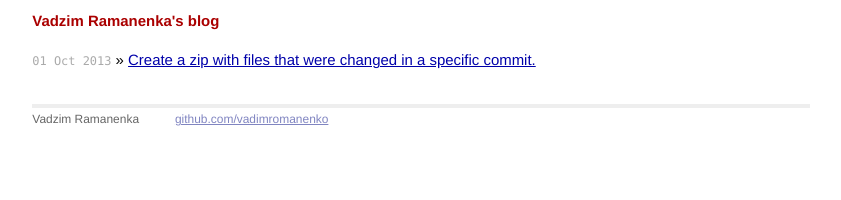
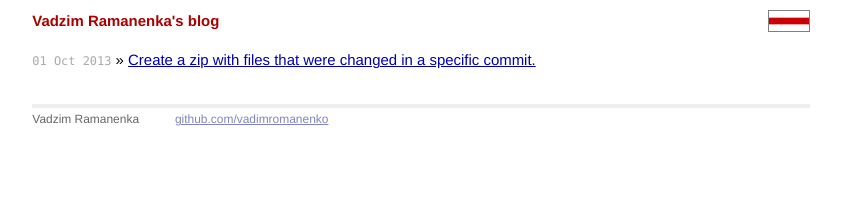
Before and after one commit to ramanenka/ramanenka.github.io, a Jekyll site: the page built from index.html, in a window 1280 px wide. Shown: the top 200 px of the page, without its empty margins (219-1060 px from the left). Built offline with Jekyll 4.4.1, drawn with Linux system fonts in a browser that asks for light colours; Markdown is read by kramdown in place of the engine named in the settings.

Commit message:
Add flag

```diff
--- a/_layouts/default.html
+++ b/_layouts/default.html
@@ -18,6 +18,10 @@
         <div class="site">
           <div class="header">
             <h1 class="title"><a href="/">{{ site.name }}</a></h1>
+            <a target="_blank" href="http://en.wikipedia.org/wiki/Konstanty_Kalinowski">
+                <img class="sciah" src="{{ site.url }}/images/bchb.png"/>
+            </a>
+            <div style="clear:both;"></div>
           </div>
 
           {{ content }}
--- a/css/main.css
+++ b/css/main.css
@@ -28,6 +28,9 @@
 a         { color: #00a; }
 a:hover   { color: #000; }
 a:visited { color: #a0a; }
+
+.sciah {border:1px solid grey; height:20px;float:right;}
+.site .header .title {float:left;}
 
 /*****************************************************************************/
 /*
```
Also changed, not shown: images/bchb.png (added).
